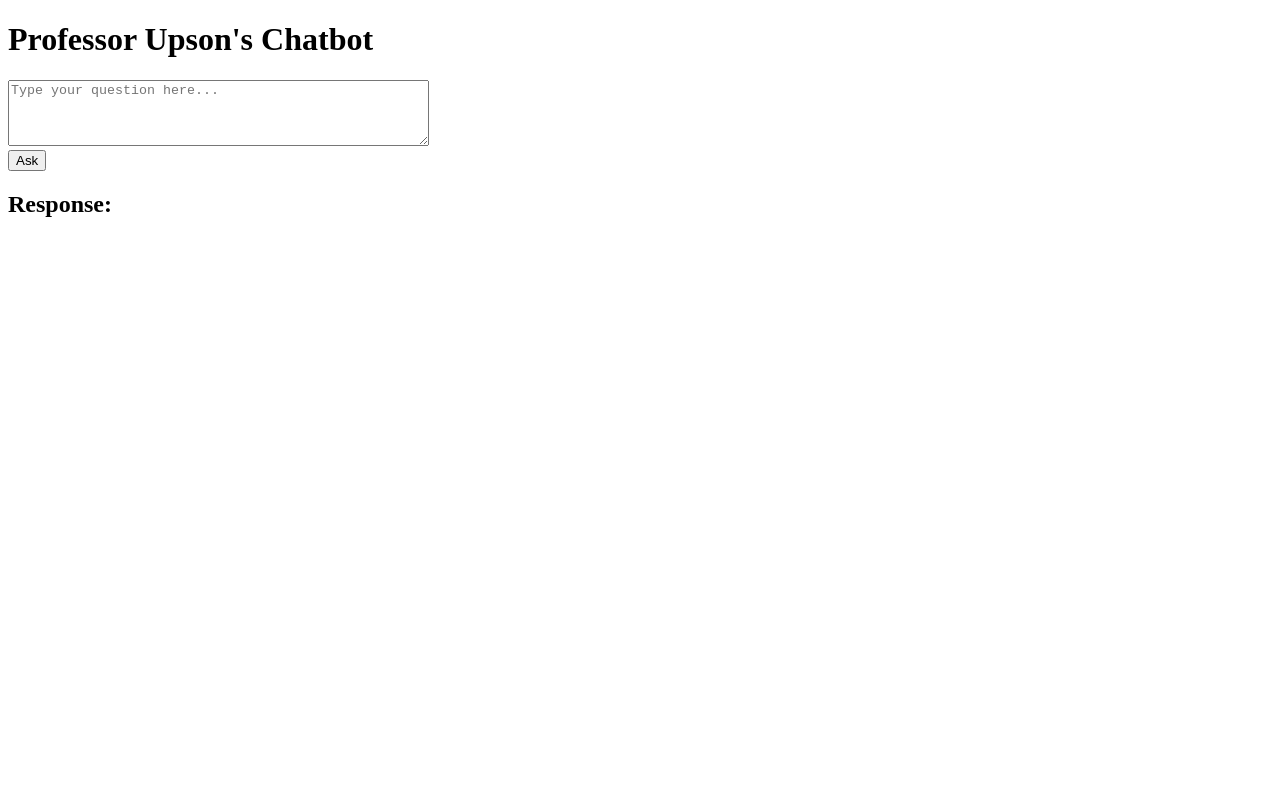
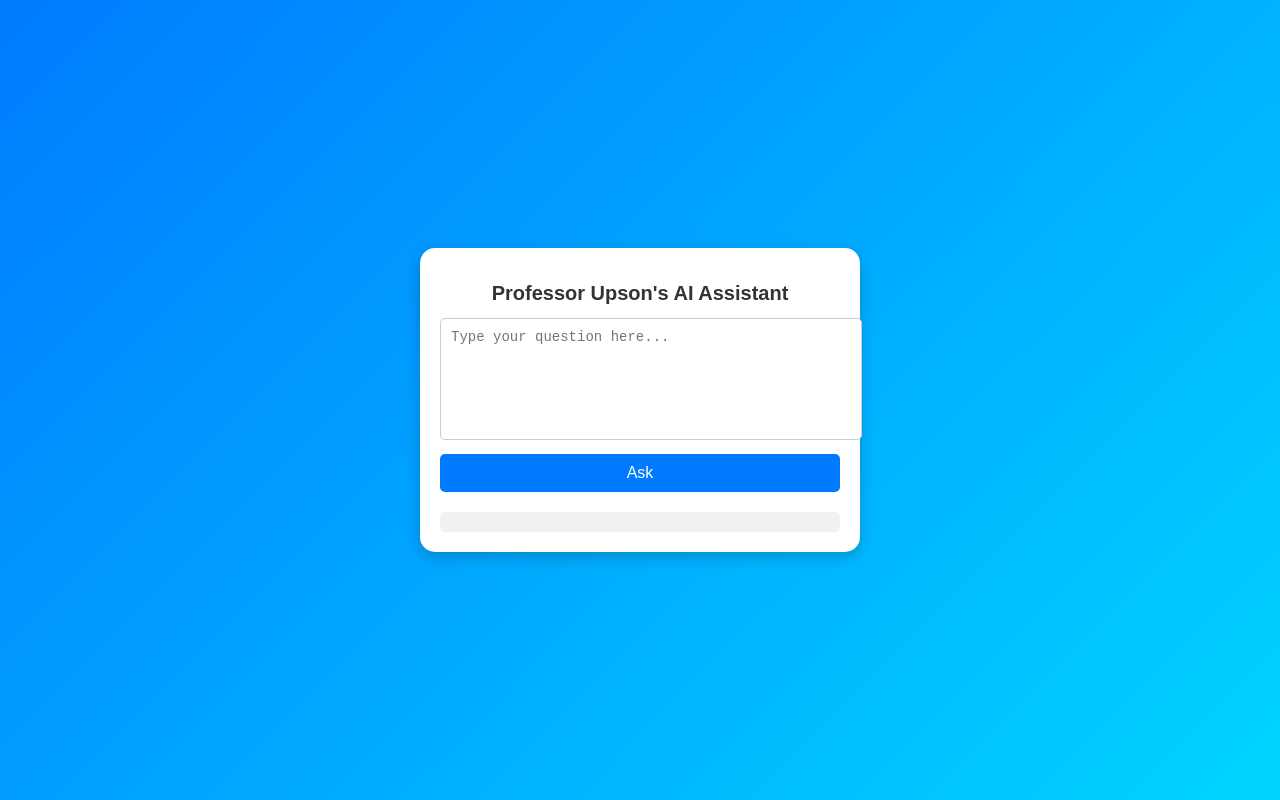
Before and after one commit to Paultaiwo934/Mgmt_chatbot, a plain HTML site: page public/index.html in a window 1280 px wide. Drawn offline with Linux system fonts and the light colour scheme.

Commit message:
Frontend Update

```diff
--- a/public/index.html
+++ b/public/index.html
@@ -4,21 +4,75 @@
     <meta charset="UTF-8">
     <meta name="viewport" content="width=device-width, initial-scale=1.0">
     <title>Professor's Chatbot</title>
+    <style>
+        body {
+            font-family: Arial, sans-serif;
+            background: linear-gradient(135deg, #007bff, #00d4ff);
+            display: flex;
+            justify-content: center;
+            align-items: center;
+            height: 100vh;
+            margin: 0;
+        }
+        .chat-container {
+            background: white;
+            width: 400px;
+            border-radius: 15px;
+            padding: 20px;
+            box-shadow: 0px 5px 15px rgba(0, 0, 0, 0.2);
+            text-align: center;
+        }
+        h1 {
+            font-size: 20px;
+            color: #333;
+        }
+        textarea {
+            width: 100%;
+            height: 100px;
+            border: 1px solid #ccc;
+            border-radius: 5px;
+            padding: 10px;
+            font-size: 14px;
+            resize: none;
+        }
+        button {
+            background: #007bff;
+            color: white;
+            border: none;
+            padding: 10px;
+            border-radius: 5px;
+            cursor: pointer;
+            width: 100%;
+            margin-top: 10px;
+            font-size: 16px;
+        }
+        button:hover {
+            background: #0056b3;
+        }
+        #response {
+            margin-top: 20px;
+            font-size: 16px;
+            color: #333;
+            background: #f1f1f1;
+            padding: 10px;
+            border-radius: 5px;
+        }
+    </style>
 </head>
 <body>
-    <h1>Professor Upson's Chatbot</h1>
-    <textarea id="question" placeholder="Type your question here..." rows="4" cols="50"></textarea>
-    <br>
-    <button onclick="askChatbot()">Ask</button>
-    <h2>Response:</h2>
-    <p id="response"></p>
+    <div class="chat-container">
+        <h1>Professor Upson's AI Assistant</h1>
+        <textarea id="question" placeholder="Type your question here..."></textarea>
+        <button onclick="askChatbot()">Ask</button>
+        <div id="response"></div>
+    </div>
 
     <script>
         async function askChatbot() {
             let question = document.getElementById("question").value;
             let responseElement = document.getElementById("response");
+            responseElement.innerText = "Thinking...";
 
-            // Send the question to Flask backend
             let response = await fetch("https://mgmt-chatbot.onrender.com/ask", {
                 method: "POST",
                 headers: { "Content-Type": "application/json" },
```
